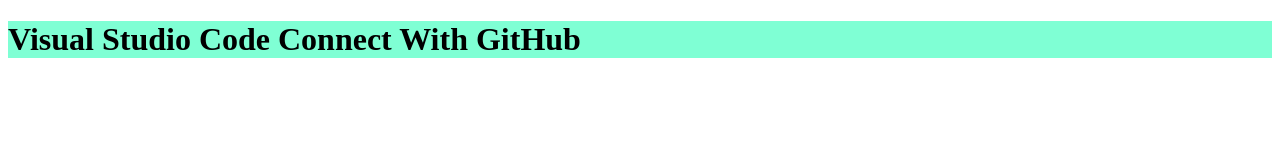
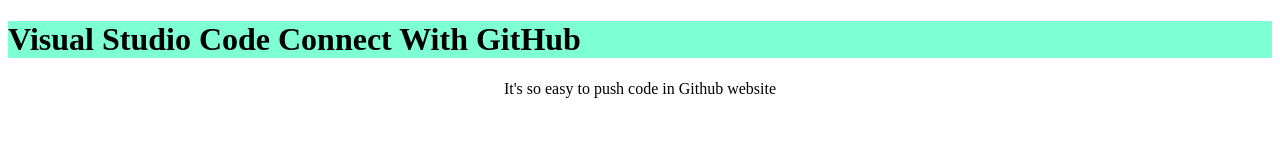
Before and after one commit to VishalR98/Business, a plain HTML site: page index.html in a window 1280 px wide. Drawn offline with Linux system fonts and the light colour scheme.

Commit message:
Adding p tag and style

```diff
--- a/index.css
+++ b/index.css
@@ -2,3 +2,6 @@ h1 {
   background-color:aquamarine;
   color:black;
 }
+p {
+  text-align: center;
+}
--- a/index.html
+++ b/index.html
@@ -8,5 +8,6 @@
 </head>
 <body>
   <h1>Visual Studio Code Connect With GitHub</h1>
+  <p>It's so easy to push code in Github website</p>
 </body>
 </html>
```
